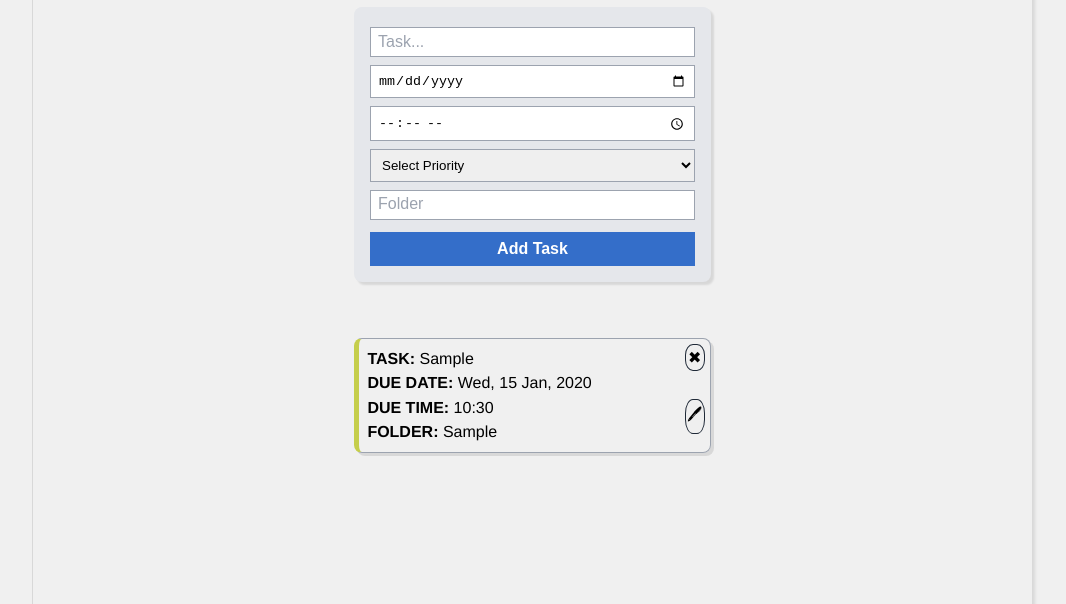
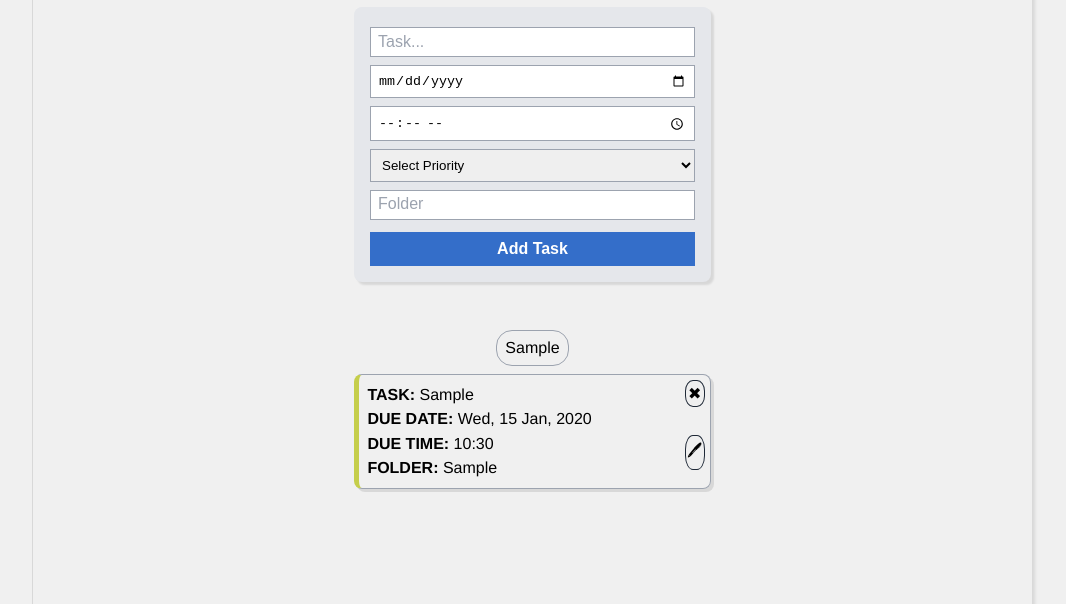
Before and after one commit to thesyntaxdude/todo-top, a website built with webpack: page src/index.html in a window 1280 px wide. Both pictures are taken after typing "Sample", "2020-01-15", "10:30", "Sample" into the empty fields and a click on the button "Add Task". Shown: the part 93-697 px from the top of the page, without its empty margins (108-1174 px from the left). Built offline with nearby package versions, Linux system fonts and the light colour scheme.

Commit message:
added the ability to access folders

```diff
--- a/src/scripts/app.js
+++ b/src/scripts/app.js
@@ -2,4 +2,5 @@ import styles from "../styles/styles.css";
 import render from "./modules/render";
 import deleteTasks from "./modules/delete";
 import editTasks from "./modules/edit";
+import renderFolderButtons from "./modules/renderFoldeFilter";
 render();
--- a/src/scripts/modules/delete.js
+++ b/src/scripts/modules/delete.js
@@ -2,6 +2,8 @@ import { addedTasksField } from "./render";
 import render from "./render";
 import taskList from "./save";
 import Todo from "./todo";
+import renderFolders from "./renderFoldeFilter";
+import { folderContainer } from "./renderFoldeFilter";
 
 export default function deleteTodo() {
   addedTasksField.addEventListener("click", (e) => {
@@ -13,6 +15,7 @@ export default function deleteTodo() {
           deleteTodo.deleteTask(taskList, index);
           localStorage.setItem("todoTasks", JSON.stringify(taskList));
           render();
+          location.reload();
         }
       });
     }
--- a/src/scripts/modules/render.js
+++ b/src/scripts/modules/render.js
@@ -1,9 +1,13 @@
 import taskList from "./save";
 import dayjs from "dayjs";
+import renderFolders from "./renderFoldeFilter";
+import { folderContainer } from "./renderFoldeFilter";
 
 export const addedTasksField = document.querySelector("#added-tasks-field");
+export const folderList = [];
 
 export default function renderTasks() {
+  folderContainer.textContent = "";
   addedTasksField.textContent = "";
   taskList.forEach((task) => {
     const taskContainer = document.createElement("ul");
@@ -18,6 +22,8 @@ export default function renderTasks() {
     taskContainer.setAttribute("data-uid", task.uid);
     deleteBtn.classList.add("delete-tasks");
     editBtn.classList.add("edit-tasks");
+
+    folderList.push(task.folder);
 
     taskName.innerHTML = `<span>TASK:</span> ${task.task}`;
     taskDueDate.innerHTML = `<span>DUE DATE:</span> ${new dayjs(
@@ -50,4 +56,5 @@ export default function renderTasks() {
     taskContainer.appendChild(editBtn);
     addedTasksField.appendChild(taskContainer);
   });
+  renderFolders(folderList);
 }
--- /dev/null
+++ b/src/scripts/modules/renderFoldeFilter.js
@@ -0,0 +1,17 @@
+import { folderList, addedTasksField } from "./render";
+
+export const folderContainer = document.createElement("div");
+
+export default function renderFolderButtons(folderList) {
+  const filteredFolderList = [...new Set(folderList)];
+  filteredFolderList.forEach((folder) => {
+    const folderListContainer = document.createElement("ul");
+    const folderItem = document.createElement("li");
+    folderItem.textContent = folder;
+    folderListContainer.classList.add("folder-list-container");
+    folderContainer.classList.add("folder-container");
+    folderListContainer.appendChild(folderItem);
+    folderContainer.appendChild(folderListContainer);
+    addedTasksField.appendChild(folderContainer);
+  });
+}
--- a/src/styles/styles.css
+++ b/src/styles/styles.css
@@ -93,7 +93,8 @@ main {
 #added-tasks-field {
   width: 100%;
   margin-block: 3em;
-
+  display: flex;
+  flex-direction: column-reverse;
 }
 
 #add-task>button {
@@ -168,3 +169,20 @@ footer .social-icons i:hover {
   top: 60px;
   padding: 0.2em;
 }
+
+.folder-container {
+  display: flex;
+  justify-content: space-around;
+}
+
+.folder-list-container {
+  /* background-color: blue; */
+  list-style: none;
+}
+
+.folder-list-container>li {
+  padding: 0.5em;
+  border: 1px solid var(--sec-text-color);
+  width: min-content;
+  border-radius: 1em;
+}
```
